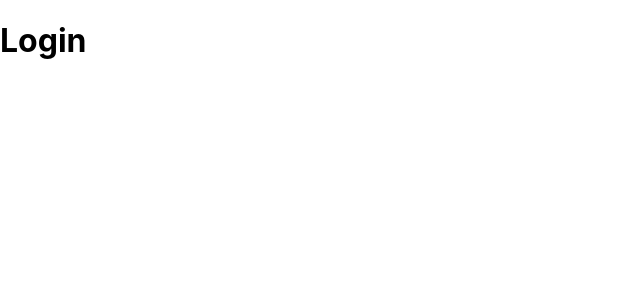
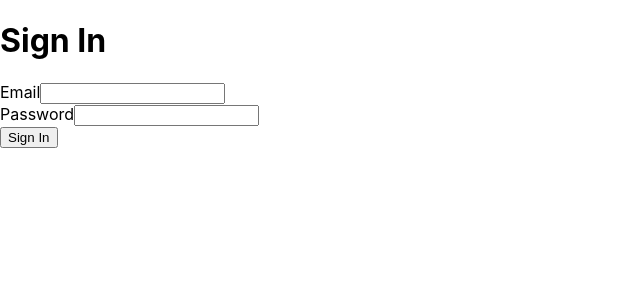
Before and after one commit to ChristinaNikolova/PregnancyDiary-React, a React (Create React App) app in the folder client/: page /login in a window 1280 px wide. Shown: the top 300 px of the page, without its empty margins (0-640 px from the left). Built offline with nearby package versions, Linux system fonts and the light colour scheme.

Commit message:
work on login - client side

```diff
--- a/client/src/components/Auth/Login/Login.jsx
+++ b/client/src/components/Auth/Login/Login.jsx
@@ -1,6 +1,40 @@
+import Input from "../../shared/Input/Input";
+
 function Login() {
+
+    const onLoginSubmitHandler = (e) => {
+        e.preventDefault();
+
+        const email = e.target.email.value;
+        const password = e.target.password.value;
+
+        console.log(email);
+        console.log(password);
+    }
+
     return (
-        <h1>Login</h1>
+        <div className="login-wrapper">
+            <div className="container">
+                <h1>Sign In</h1>
+                <div className="row">
+                    <div className="col-lg-10">
+                        <form className="mt-2" onSubmit={onLoginSubmitHandler}>
+                            <Input
+                                type='email'
+                                name='email'
+                                label='Email'/>
+
+                            <Input
+                                type='password'
+                                name='password'
+                                label='Password'/>
+
+                            <button className="btn btn-dark" type="submit">Sign In</button>
+                        </form>
+                    </div>
+                </div >
+            </div >
+        </div >
     );
 }
 
--- /dev/null
+++ b/client/src/components/shared/Input/Input.jsx
@@ -0,0 +1,36 @@
+import InputError from "../InputError/InputError.jsx";
+
+function Input({ type, name, label, placeholder, onChange, value, error }) {
+    return (
+        <div className='form-group'>
+            {label !== ''
+                ? <label className='form-control-label' htmlFor={name}>{label}</label>
+                : null}
+
+            {name === 'content'
+                ? <textarea
+                    className='form-control'
+                    id={name}
+                    type={type}
+                    name={name}
+                    placeholder={placeholder}
+                    defaultValue={value}
+                    cols="10"
+                    rows="7"
+                ></textarea>
+                : <input
+                    className='form-control'
+                    id={name}
+                    type={type}
+                    name={name}
+                    placeholder={placeholder}
+                    onChange={onChange}
+                    defaultValue={value}
+                />
+            }
+            {(error !== '' && error !== undefined) ? (<InputError>{error}</InputError>) : null}
+        </div>
+    )
+}
+
+export default Input;
--- /dev/null
+++ b/client/src/components/shared/InputError/InputError.jsx
@@ -0,0 +1,13 @@
+function InputError({ children }) {
+    if (!children) {
+        return null;
+    }
+
+    return (
+        <div className="alert alert-danger mt-1">
+            { children }
+        </div >
+    );
+}
+
+export default InputError;
```
